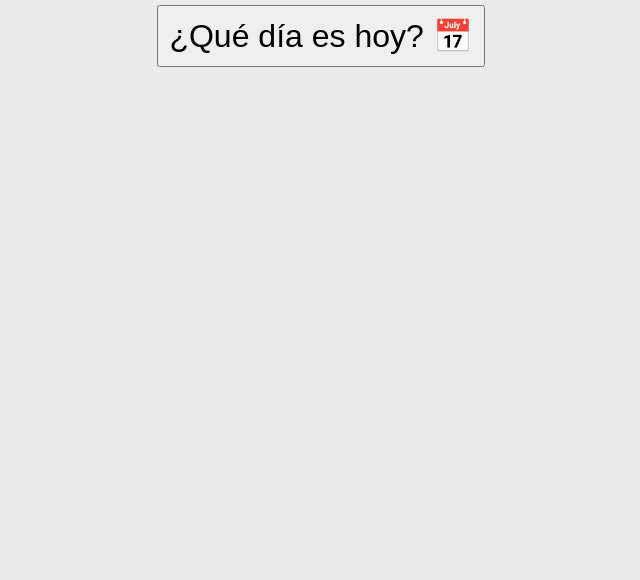
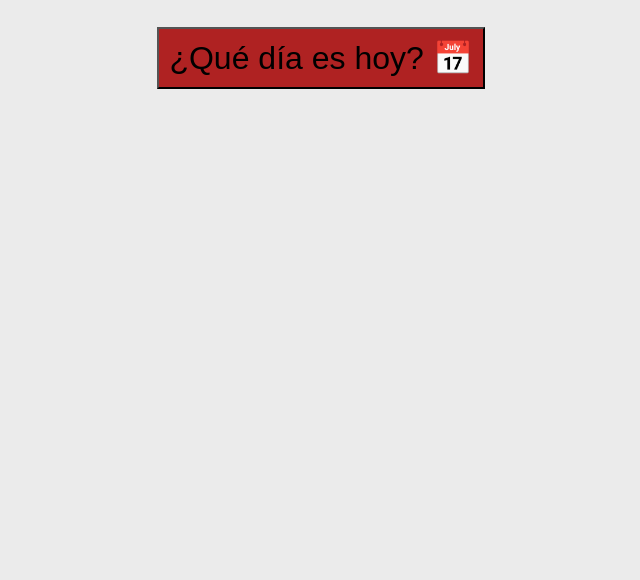
Before and after one commit to ntourne/workshop-web-programming, a plain HTML site: page clase-1/js/index.html in a window 1280 px wide. Shown: the part 220-800 px from the top of the page, without its empty margins (319-959 px from the left). Drawn offline with Linux system fonts and the light colour scheme.

Commit message:
Create twitch page·

```diff
--- a/clase-1/js/index.html
+++ b/clase-1/js/index.html
@@ -9,5 +9,5 @@
 <body>
   <h1>Hello world! 🌍</h1>
   <div>Bienvenidos a la clase :-)</div>
-  <button onclick="displayDate()">¿Qué día es hoy? 📅</button>
+  <button class="btn" onclick="displayDate()">¿Qué día es hoy? 📅</button>
 </body>
--- a/clase-1/js/styles.css
+++ b/clase-1/js/styles.css
@@ -20,3 +20,8 @@ button {
   margin-top: 20px;
   padding: 10px;
 }
+
+.btn {
+  background-color: #af2222;
+  margin-top: 42px;
+}
```
